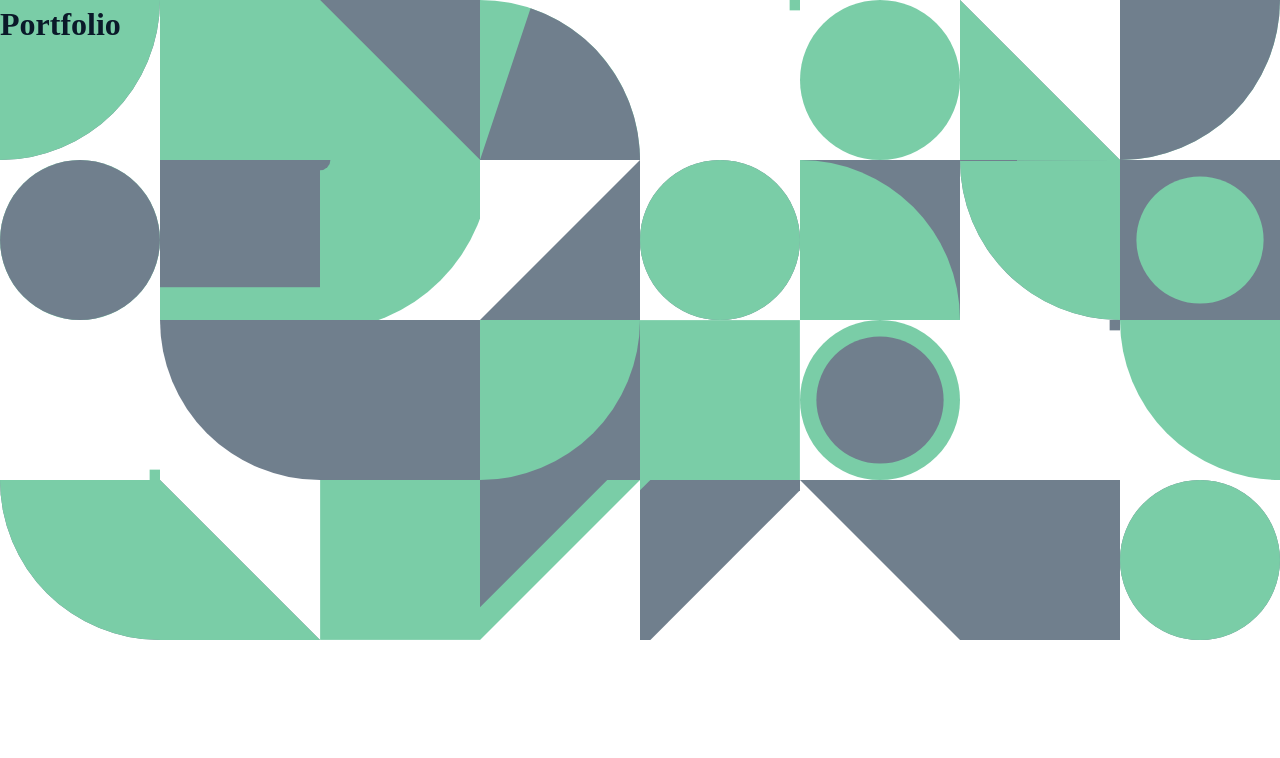
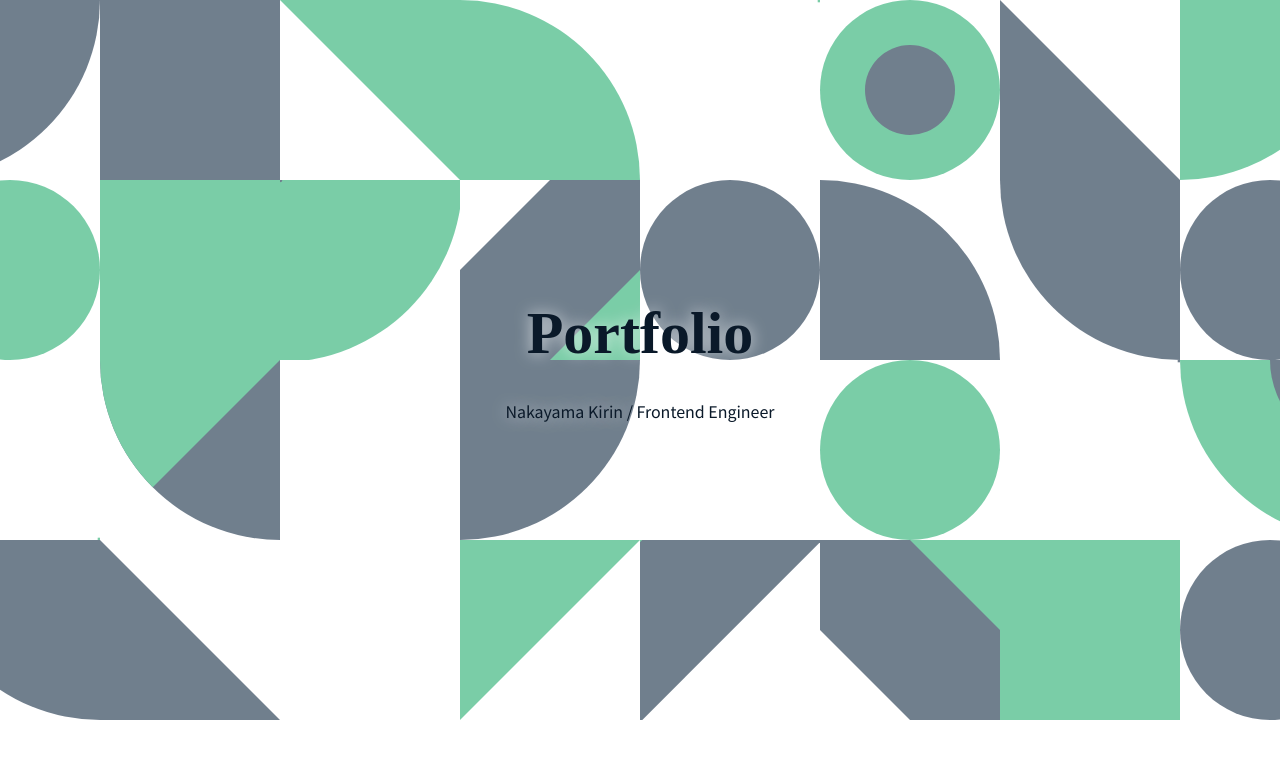
Before and after one commit to nakayama-kirin/n11n-portfolio, a Nuxt app: page / in a window 1280 px wide. Shown: the top 758 px of the page. Built offline with nearby package versions, Linux system fonts and the light colour scheme; a web font is replaced by a local one.

Commit message:
メインビジュアル箇所の作成

```diff
--- /dev/null
+++ b/src/components/Inner.vue
@@ -0,0 +1,35 @@
+<template>
+  <div class="l-inner">
+    <slot />
+  </div>
+</template>
+
+<script setup lang="ts">
+</script>
+
+<style lang="scss">
+.l-inner {
+  width: 100%;
+  padding: 0 map.get($padding, sp);
+  margin: 0 auto;
+
+  @include media(m) {
+    padding-inline: map.get($padding, tb);
+  }
+
+  @include media(l) {
+    max-width: $inner-max;
+    padding-inline: map.get($padding, pc);
+  }
+
+  >* {
+    &:first-child {
+      margin-top: 0 !important;
+    }
+
+    &:last-child {
+      margin-bottom: 0 !important;
+    }
+  }
+}
+</style>
--- a/src/pages/index.vue
+++ b/src/pages/index.vue
@@ -2,10 +2,17 @@
   <main>
     <div class="hero">
       <div class="hero-content">
-        <h1 class="font-playwrite">Portfolio</h1>
+        <Inner>
+          <h1 class="hero-heading font-playwrite">Portfolio</h1>
+          <p class="hero-paragraph">
+            Nakayama Kirin / Frontend Engineer
+          </p>
+        </Inner>
       </div>
       <div class="hero-bg">
-        <GeometricAnimation :ratio="[16, 8]" />
+        <div class="hero-bg-inner">
+          <GeometricAnimation :ratio="[16, 8]" />
+        </div>
       </div>
     </div>
   </main>
@@ -31,6 +38,11 @@
     z-index: 1;
     inset: 0;
     margin: auto;
+    display: flex;
+    justify-content: center;
+    align-items: center;
+    text-align: center;
+    text-shadow: 0 0 1em rgba(map.get($theme, light), 0.7);
   }
 
   &-bg {
@@ -38,8 +50,61 @@
     z-index: 0;
     opacity: 0.7;
     width: 100%;
-    max-width: map-get($media-pc, max);
     margin: 0 auto;
+
+    @include media(l) {
+      display: flex;
+      justify-content: center;
+    }
+
+    &-inner {
+      @include media(l) {
+        position: relative;
+        flex: 0 0 auto;
+        width: map.get($media-pc, max);
+      }
+
+      &::before,
+      &::after {
+        @include media(l) {
+          content: "";
+          display: block;
+          position: absolute;
+          z-index: 1;
+          inset: 0;
+          width: map.get($padding, pc) * 2;
+          background: linear-gradient(to left, transparent 0%, rgba(map.get($theme, light), 1) 90%);
+          user-select: none;
+        }
+      }
+
+      &::before {
+        @include media(l) {
+          right: unset;
+        }
+      }
+
+      &::after {
+        @include media(l) {
+          left: unset;
+          transform: scaleX(-1);
+        }
+      }
+    }
+  }
+
+  &-heading {
+    margin: 1em 0 0.5em;
+    font-size: 3.6rem;
+    line-height: 1.2;
+
+    @include media(m) {
+      font-size: 4.8rem;
+    }
+
+    @include media(l) {
+      font-size: 6rem;
+    }
   }
 }
 </style>
```
